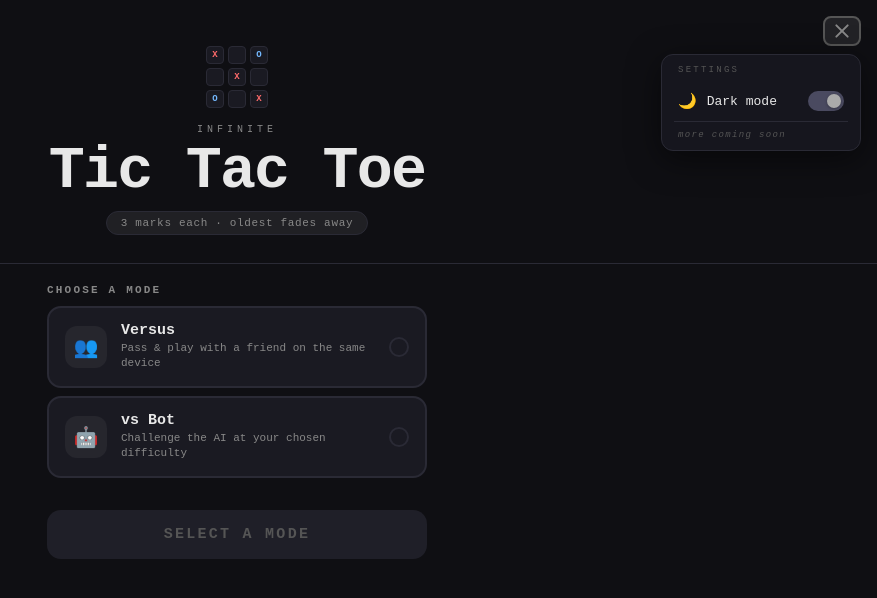
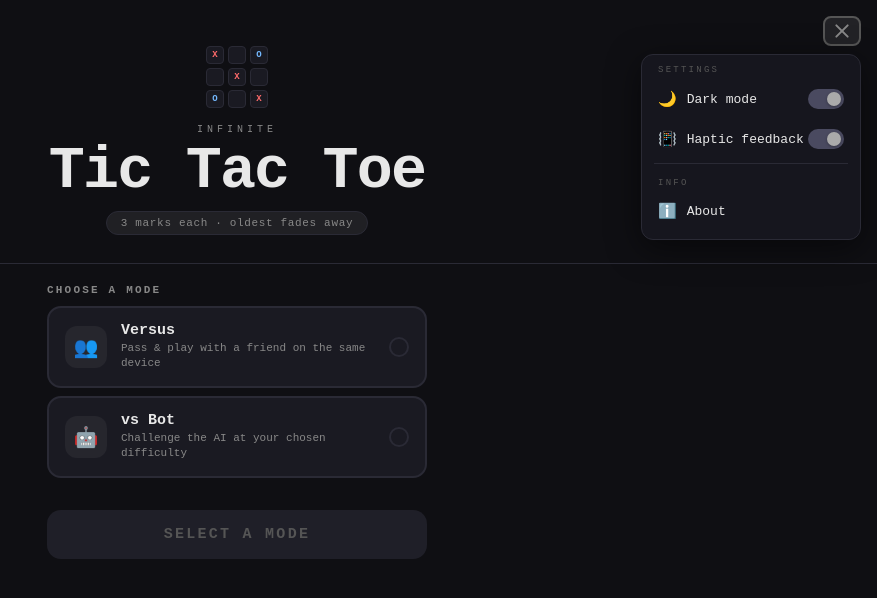
Before and after one commit to bashyboi/Infinite-TicTacToe, a React (Vite) app: page / in a window 1280 px wide. Both pictures are taken after a click on the button "Menu". Shown: the top 598 px of the page, without its empty margins (403-1280 px from the left). Built offline with nearby package versions, Linux system fonts and the light colour scheme.

Commit message:
Update App.jsx

```diff
--- a/src/App.jsx
+++ b/src/App.jsx
@@ -119,13 +119,96 @@ function getTheme(dark) {
 const CLR = { X: "#ff6b6b", O: "#74b9ff" };
 
 // ─────────────────────────────────────────────────────────────────────────────
+// HAPTIC FEEDBACK
+// ─────────────────────────────────────────────────────────────────────────────
+function haptic(type = "light") {
+  if (!window.navigator?.vibrate) return;
+  if (type === "light")  navigator.vibrate(10);
+  if (type === "medium") navigator.vibrate(25);
+  if (type === "win")    navigator.vibrate([30, 50, 80]);
+}
+
+// ─────────────────────────────────────────────────────────────────────────────
+// ABOUT MODAL
+// ─────────────────────────────────────────────────────────────────────────────
+function AboutModal({ dark, onClose, theme }) {
+  return (
+    <div
+      onClick={onClose}
+      style={{
+        position: "fixed", inset: 0, zIndex: 200,
+        background: "rgba(0,0,0,0.6)",
+        display: "flex", alignItems: "center", justifyContent: "center",
+        padding: "24px",
+        animation: "fadeIn 0.2s ease both",
+      }}
+    >
+      <div
+        onClick={e => e.stopPropagation()}
+        style={{
+          background: theme.menuBg,
+          border: `1px solid ${theme.border}`,
+          borderRadius: "20px",
+          padding: "32px 28px",
+          maxWidth: "340px", width: "100%",
+          fontFamily: "'Courier New', monospace",
+          animation: "screenIn 0.25s ease both",
+        }}
+      >
+        {/* Mini board decoration */}
+        <div style={{ display: "grid", gridTemplateColumns: "repeat(3, 1fr)", gap: "4px", marginBottom: "20px", width: "54px" }}>
+          {["X","","O","","X","","O","","X"].map((v, i) => (
+            <div key={i} style={{
+              width: "16px", height: "16px", borderRadius: "3px",
+              background: theme.surface, border: `1px solid ${theme.border}`,
+              display: "flex", alignItems: "center", justifyContent: "center",
+              fontSize: "7px", fontWeight: "900",
+              color: v === "X" ? CLR.X : CLR.O,
+            }}>{v}</div>
+          ))}
+        </div>
+
+        <div style={{ fontSize: "10px", letterSpacing: "0.35em", color: theme.textFaint, marginBottom: "4px" }}>INFINITE</div>
+        <div style={{ fontSize: "26px", fontWeight: "900", color: theme.text, letterSpacing: "-0.02em", marginBottom: "4px" }}>Tic Tac Toe</div>
+        <div style={{ fontSize: "11px", color: theme.textFaint, marginBottom: "24px" }}>Version 1.0.47</div>
+
+        <div style={{ height: "1px", background: theme.border, marginBottom: "20px" }} />
+
+        <div style={{ fontSize: "12px", color: theme.textDim, lineHeight: 1.7, marginBottom: "24px" }}>
+          A modern twist on a classic — each player has just 3 marks on the board at a time. Strategy meets memory.
+        </div>
+
+        <div style={{ fontSize: "10px", letterSpacing: "0.2em", color: theme.textFaint, marginBottom: "4px" }}>DEVELOPED BY</div>
+        <div style={{ fontSize: "16px", fontWeight: "800", color: theme.text, marginBottom: "20px" }}>Doorless Studios</div>
+
+        <button
+          onClick={onClose}
+          style={{
+            width: "100%", padding: "12px",
+            background: "transparent",
+            border: `2px solid ${theme.border}`,
+            borderRadius: "12px",
+            color: theme.textDim, fontSize: "12px",
+            letterSpacing: "0.15em", textTransform: "uppercase",
+            cursor: "pointer", fontFamily: "'Courier New', monospace",
+            transition: "all 0.2s",
+          }}
+        >
+          Close
+        </button>
+      </div>
+    </div>
+  );
+}
+
+// ─────────────────────────────────────────────────────────────────────────────
 // MENU COMPONENT
 // ─────────────────────────────────────────────────────────────────────────────
-function Menu({ dark, onToggleDark, theme }) {
+function Menu({ dark, onToggleDark, haptics, onToggleHaptics, theme }) {
   const [open, setOpen] = useState(false);
+  const [showAbout, setShowAbout] = useState(false);
   const menuRef = useRef(null);
 
-  // Close on outside click
   useEffect(() => {
     if (!open) return;
     function handler(e) {
@@ -135,28 +218,69 @@ function Menu({ dark, onToggleDark, theme }) {
     return () => document.removeEventListener("mousedown", handler);
   }, [open]);
 
+  const menuRow = (emoji, label, right, onClick) => (
+    <div
+      onClick={onClick}
+      style={{
+        display: "flex", alignItems: "center", justifyContent: "space-between",
+        padding: "10px 16px", cursor: "pointer", transition: "background 0.15s",
+        fontFamily: "'Courier New', monospace",
+      }}
+      onMouseEnter={e => e.currentTarget.style.background = dark ? "rgba(255,255,255,0.05)" : "rgba(0,0,0,0.05)"}
+      onMouseLeave={e => e.currentTarget.style.background = "transparent"}
+    >
+      <div style={{ display: "flex", alignItems: "center", gap: "10px" }}>
+        <span style={{ fontSize: "15px" }}>{emoji}</span>
+        <span style={{ fontSize: "13px", color: theme.text }}>{label}</span>
+      </div>
+      {right}
+    </div>
+  );
+
+  const pill = (active) => (
+    <div style={{
+      width: "36px", height: "20px", borderRadius: "10px",
+      background: active ? "#4a4a60" : (dark ? "#333" : "#b0b0c4"),
+      position: "relative", transition: "background 0.2s", flexShrink: 0,
+    }}>
+      <div style={{
+        position: "absolute", top: "3px",
+        left: active ? "19px" : "3px",
+        width: "14px", height: "14px", borderRadius: "50%",
+        background: active ? "#aaa" : "#fff",
+        boxShadow: "0 1px 3px rgba(0,0,0,0.3)",
+        transition: "left 0.2s",
+      }} />
+    </div>
+  );
+
+  const sectionLabel = (text) => (
+    <div style={{ padding: "10px 16px 4px", fontSize: "9px", letterSpacing: "0.25em", color: theme.textFaint, textTransform: "uppercase", fontFamily: "'Courier New', monospace" }}>
+      {text}
+    </div>
+  );
+
+  const divider = () => <div style={{ height: "1px", background: theme.border, margin: "4px 12px" }} />;
+
   return (
+    <>
       <div ref={menuRef} style={{ position: "relative", zIndex: 100 }}>
-      {/* Hamburger button */}
+        {/* Hamburger */}
         <button
           onClick={() => setOpen(o => !o)}
           style={{
             background: open ? (dark ? "rgba(255,255,255,0.08)" : "rgba(0,0,0,0.07)") : "transparent",
             border: `2px solid ${open ? (dark ? "#555" : "#bbb") : "transparent"}`,
-          borderRadius: "8px",
-          cursor: "pointer",
-          padding: "6px 8px",
-          display: "flex", flexDirection: "column", gap: "4px",
+            borderRadius: "8px", cursor: "pointer",
+            padding: "6px 8px", display: "flex", flexDirection: "column", gap: "4px",
             transition: "all 0.2s",
           }}
           aria-label="Menu"
         >
           {[0,1,2].map(i => (
             <div key={i} style={{
-            width: "18px", height: "2px",
-            background: theme.textDim,
-            borderRadius: "2px",
-            transition: "all 0.2s",
+              width: "18px", height: "2px", background: theme.textDim,
+              borderRadius: "2px", transition: "all 0.2s",
               transform: open
                 ? i === 0 ? "translateY(6px) rotate(45deg)"
                 : i === 2 ? "translateY(-6px) rotate(-45deg)"
@@ -171,64 +295,25 @@ function Menu({ dark, onToggleDark, theme }) {
         {open && (
           <div style={{
             position: "absolute", top: "calc(100% + 8px)", right: 0,
-          background: theme.menuBg,
-          border: `1px solid ${theme.border}`,
-          borderRadius: "12px",
-          minWidth: "200px",
+            background: theme.menuBg, border: `1px solid ${theme.border}`,
+            borderRadius: "12px", minWidth: "220px",
             boxShadow: dark ? "0 8px 32px rgba(0,0,0,0.5)" : "0 8px 32px rgba(0,0,0,0.12)",
-          overflow: "hidden",
-          animation: "fadeSlideDown 0.15s ease",
+            overflow: "hidden", animation: "fadeSlideDown 0.15s ease",
           }}>
-          <style>{`@keyframes fadeSlideDown { from { opacity:0; transform:translateY(-6px); } to { opacity:1; transform:translateY(0); } }`}</style>
-
-          {/* Section label */}
-          <div style={{ padding: "10px 16px 6px", fontSize: "9px", letterSpacing: "0.25em", color: theme.textFaint, textTransform: "uppercase", fontFamily: "'Courier New', monospace" }}>
-            Settings
-          </div>
-
-          {/* Light / Dark toggle */}
-          <div
-            onClick={() => { onToggleDark(); }}
-            style={{
-              display: "flex", alignItems: "center", justifyContent: "space-between",
-              padding: "10px 16px",
-              cursor: "pointer",
-              transition: "background 0.15s",
-              fontFamily: "'Courier New', monospace",
-            }}
-            onMouseEnter={e => e.currentTarget.style.background = dark ? "rgba(255,255,255,0.05)" : "rgba(0,0,0,0.05)"}
-            onMouseLeave={e => e.currentTarget.style.background = "transparent"}
-          >
-            <div style={{ display: "flex", alignItems: "center", gap: "10px" }}>
-              <span style={{ fontSize: "15px" }}>{dark ? "🌙" : "☀️"}</span>
-              <span style={{ fontSize: "13px", color: theme.text }}>{dark ? "Dark mode" : "Light mode"}</span>
-            </div>
-            {/* pill toggle */}
-            <div style={{
-              width: "36px", height: "20px", borderRadius: "10px",
-              background: dark ? "#4a4a60" : "#b0b0c4",
-              position: "relative", transition: "background 0.2s",
-            }}>
-              <div style={{
-                position: "absolute", top: "3px",
-                left: dark ? "19px" : "3px",
-                width: "14px", height: "14px",
-                borderRadius: "50%",
-                background: dark ? "#aaa" : "#fff",
-                boxShadow: "0 1px 3px rgba(0,0,0,0.3)",
-                transition: "left 0.2s",
-              }} />
-            </div>
-          </div>
-
-          {/* Divider — more items can go below here */}
-          <div style={{ height: "1px", background: theme.border, margin: "0 12px" }} />
-          <div style={{ padding: "8px 16px 10px", fontSize: "9px", letterSpacing: "0.15em", color: theme.textFaint, fontFamily: "'Courier New', monospace", fontStyle: "italic" }}>
-            more coming soon
-          </div>
+            {sectionLabel("Settings")}
+            {menuRow(dark ? "🌙" : "☀️", dark ? "Dark mode" : "Light mode", pill(dark), onToggleDark)}
+            {menuRow("📳", "Haptic feedback", pill(haptics), onToggleHaptics)}
+            {divider()}
+            {sectionLabel("Info")}
+            {menuRow("ℹ️", "About", null, () => { setShowAbout(true); setOpen(false); })}
+            <div style={{ height: "8px" }} />
           </div>
         )}
       </div>
+
+      {/* About modal */}
+      {showAbout && <AboutModal dark={dark} onClose={() => setShowAbout(false)} theme={theme} />}
+    </>
   );
 }
 
@@ -254,7 +339,7 @@ function mkBtn(active, theme) {
 // ─────────────────────────────────────────────────────────────────────────────
 // HOME SCREEN
 // ─────────────────────────────────────────────────────────────────────────────
-function HomeScreen({ onStart, dark, onToggleDark }) {
+function HomeScreen({ onStart, dark, onToggleDark, haptics, onToggleHaptics }) {
   const [mode, setMode] = useState(null);
   const [difficulty, setDifficulty] = useState("medium");
   const theme = getTheme(dark);
@@ -275,7 +360,7 @@ function HomeScreen({ onStart, dark, onToggleDark }) {
     }}>
       {/* Menu */}
       <div style={{ position: "absolute", top: "16px", right: "16px", zIndex: 10 }}>
-        <Menu dark={dark} onToggleDark={onToggleDark} theme={theme} />
+        <Menu dark={dark} onToggleDark={onToggleDark} haptics={haptics} onToggleHaptics={onToggleHaptics} theme={theme} />
       </div>
 
       {/* Hero */}
@@ -432,7 +517,7 @@ function HomeScreen({ onStart, dark, onToggleDark }) {
 // ─────────────────────────────────────────────────────────────────────────────
 // GAME SCREEN
 // ─────────────────────────────────────────────────────────────────────────────
-function GameScreen({ config, onHome, dark, onToggleDark }) {
+function GameScreen({ config, onHome, dark, onToggleDark, haptics, onToggleHaptics }) {
   const { mode, difficulty } = config;
   const isBot = mode === "bot";
   const BOT = "O", HUMAN = "X";
@@ -453,9 +538,13 @@ function GameScreen({ config, onHome, dark, onToggleDark }) {
 
   function doMove(currentBoard, idx, player, mc) {
     const [newBoard, removed] = applyMove(currentBoard, idx, player, mc + 1);
+    if (haptics) haptic(removed !== null ? "medium" : "light");
     if (removed !== null) { setVanishIdx(removed); setTimeout(() => setVanishIdx(null), 450); }
     const result = checkWinner(newBoard);
-    if (result) { setWinner(result.player); setWinLine(result.line); setScores(s => ({ ...s, [result.player]: s[result.player] + 1 })); }
+    if (result) {
+      if (haptics) haptic("win");
+      setWinner(result.player); setWinLine(result.line); setScores(s => ({ ...s, [result.player]: s[result.player] + 1 }));
+    }
     setBoard(newBoard); setMoveCount(mc + 1); setTurn(player === "X" ? "O" : "X");
     return result;
   }
@@ -573,10 +662,12 @@ function GameScreen({ config, onHome, dark, onToggleDark }) {
       display: "flex", flexDirection: "column",
       overflow: "hidden",
     }}>
+      {/* Safe area top spacer — for status bar (shows for O who is rotated) */}
+      <div style={{ height: "env(safe-area-inset-top)", background: theme.bg, flexShrink: 0 }} />
+
       {/* O — top, rotated 180° */}
       <div style={{
-        width: "100%", padding: "20px 20px 16px", boxSizing: "border-box",
-        paddingTop: "calc(20px + env(safe-area-inset-top))",
+        width: "100%", padding: "16px 20px", boxSizing: "border-box",
         borderBottom: `1px solid ${theme.border}`,
         background: !winner && turn === "O" ? "rgba(116,185,255,0.05)" : "transparent",
         transition: "background 0.4s",
@@ -600,8 +691,7 @@ function GameScreen({ config, onHome, dark, onToggleDark }) {
 
       {/* X — bottom, normal */}
       <div style={{
-        width: "100%", padding: "16px 20px 20px", boxSizing: "border-box",
-        paddingBottom: "calc(20px + env(safe-area-inset-bottom))",
+        width: "100%", padding: "16px 20px", boxSizing: "border-box",
         borderTop: `1px solid ${theme.border}`,
         background: !winner && turn === "X" ? "rgba(255,107,107,0.05)" : "transparent",
         transition: "background 0.4s",
@@ -610,6 +700,9 @@ function GameScreen({ config, onHome, dark, onToggleDark }) {
       }}>
         {versusPanel("X")}
       </div>
+
+      {/* Safe area bottom spacer — for home indicator */}
+      <div style={{ height: "env(safe-area-inset-bottom)", background: theme.bg, flexShrink: 0 }} />
     </div>
   );
 
@@ -788,7 +881,9 @@ export default function App() {
   const [screen, setScreen] = useState("splash"); // splash | home | pregame | game
   const [config, setConfig] = useState(null);
   const [dark, setDark]     = useState(true);
+  const [haptics, setHaptics] = useState(true);
   const toggleDark = () => setDark(d => !d);
+  const toggleHaptics = () => setHaptics(h => !h);
 
   // Splash → home
   useEffect(() => {
@@ -820,7 +915,7 @@ export default function App() {
     <>
       <style>{GLOBAL_STYLES}</style>
       <div style={{ animation: "screenIn 0.4s ease both" }}>
-        <GameScreen config={config} onHome={handleHome} dark={dark} onToggleDark={toggleDark} />
+        <GameScreen config={config} onHome={handleHome} dark={dark} onToggleDark={toggleDark} haptics={haptics} onToggleHaptics={toggleHaptics} />
       </div>
     </>
   );
@@ -829,7 +924,7 @@ export default function App() {
     <>
       <style>{GLOBAL_STYLES}</style>
       <div style={{ animation: "screenIn 0.45s ease both" }}>
-        <HomeScreen onStart={handleStart} dark={dark} onToggleDark={toggleDark} />
+        <HomeScreen onStart={handleStart} dark={dark} onToggleDark={toggleDark} haptics={haptics} onToggleHaptics={toggleHaptics} />
       </div>
     </>
   );
```
Lines whose indentation alone changed are shown as unchanged.
